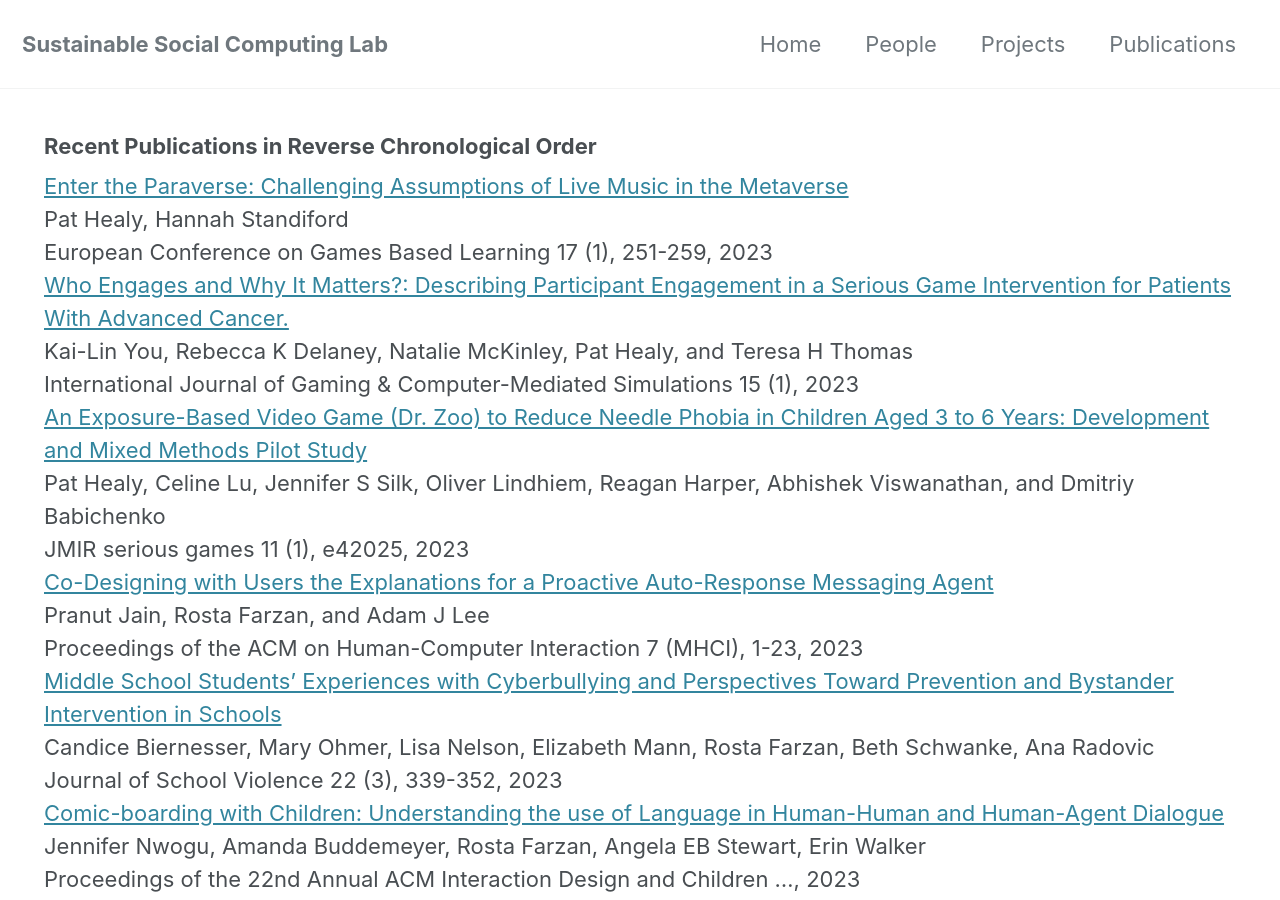
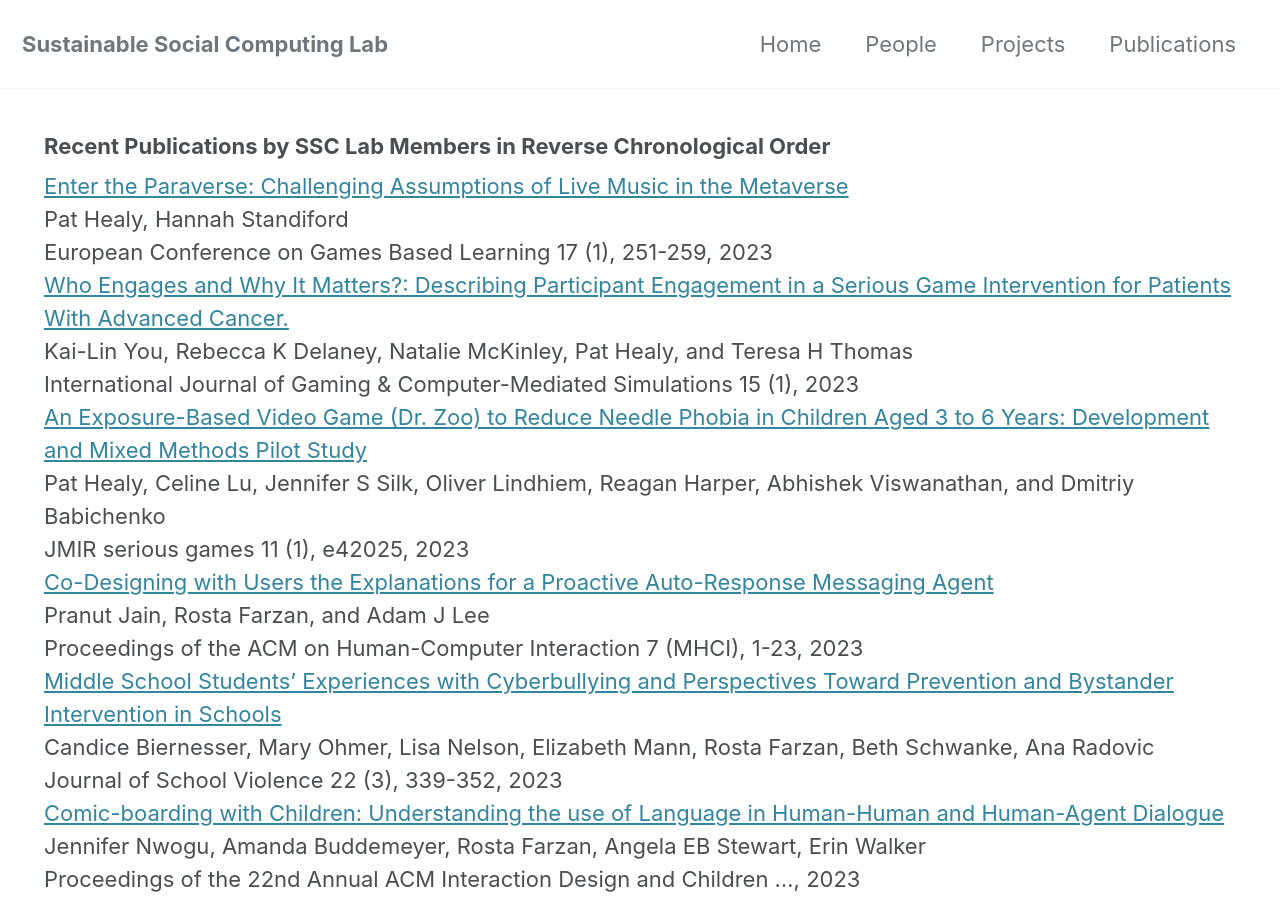
Before and after one commit to SSC-Pitt/SSC-Pitt.github.io, a Jekyll site: the page built from _pages/publications.md, in a window 1280 px wide and 900 px high. Built offline with Jekyll 4.4.1, drawn with Linux system fonts in a browser that asks for light colours; cached includes are drawn as plain includes; nearby versions of some CDN libraries; our own code applies the rules of GitHub Pages for plain Markdown files.

Commit message:
Update publications.md

```diff
--- a/_pages/publications.md
+++ b/_pages/publications.md
@@ -4,7 +4,7 @@ excerpt: "List of publications"
 sitemap: true
 permalink: /publications.html
 ---
-<h3>Recent Publications in Reverse Chronological Order</h3>
+<h3>Recent Publications by SSC Lab Members in Reverse Chronological Order</h3>
 
 <div class="publication">
         <a href="https://papers.academic-conferences.org/index.php/ecgbl/article/view/1634" class="title">Enter the Paraverse: Challenging Assumptions of Live Music in the Metaverse</a>
```
